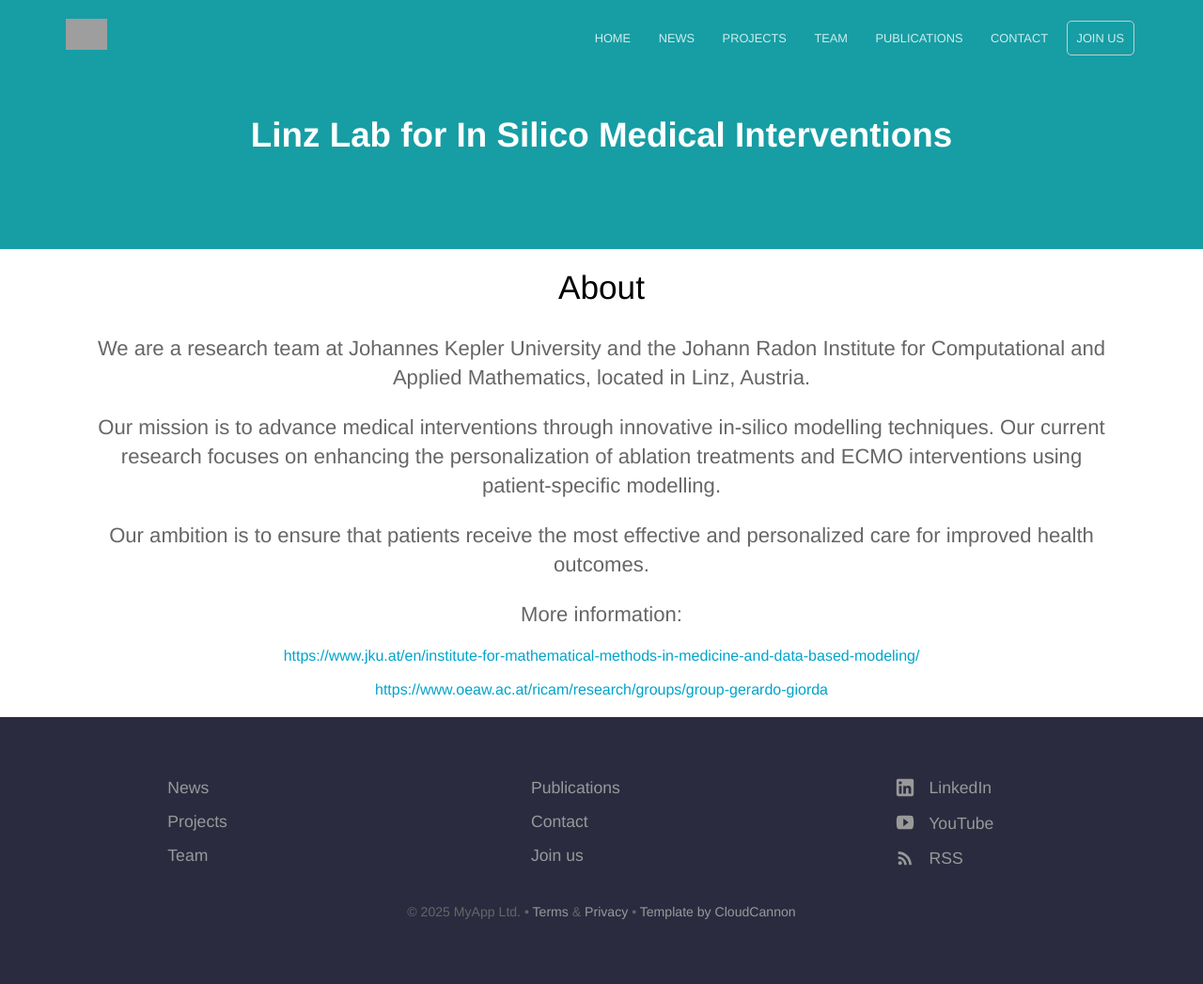
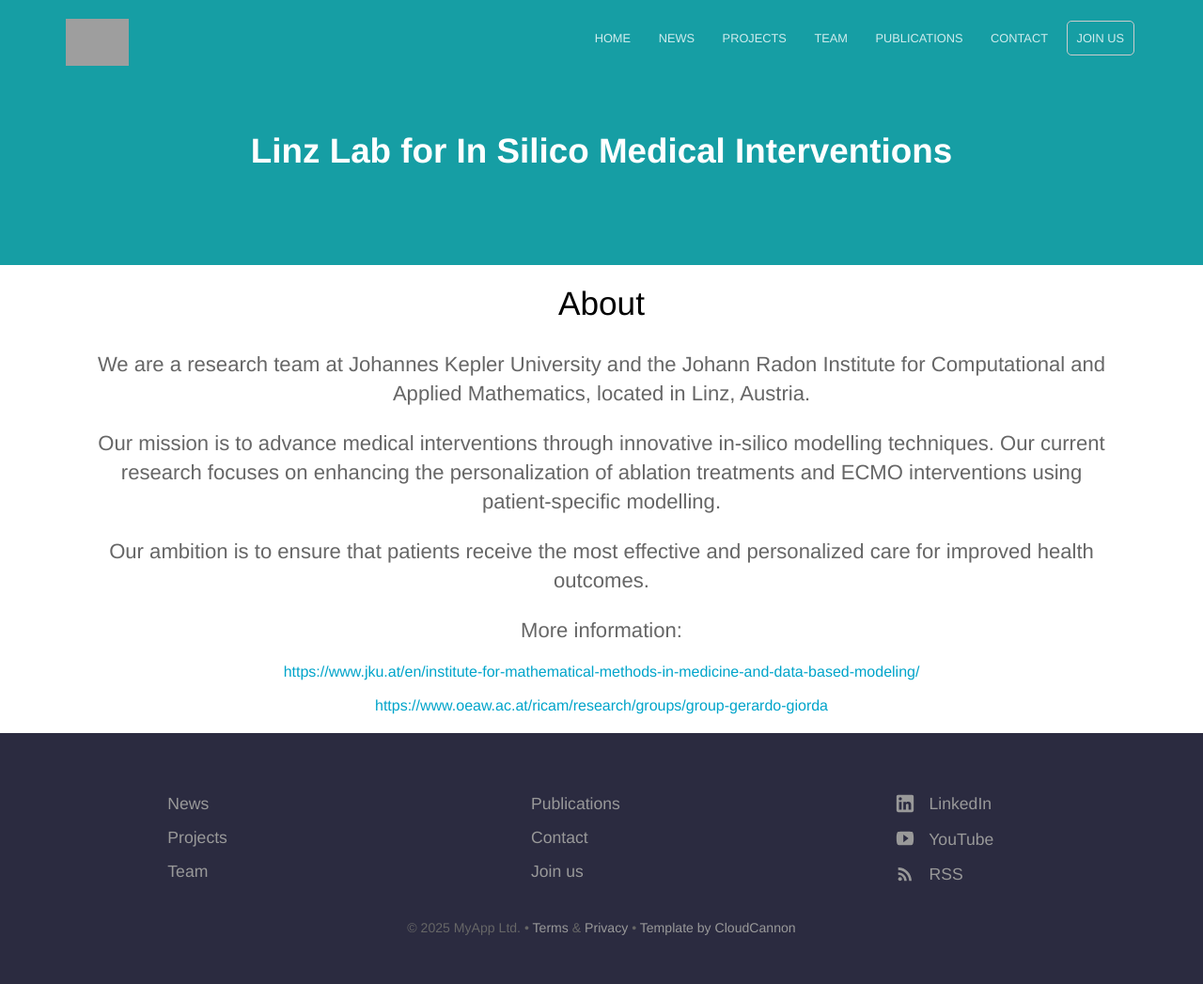
Before and after one commit to linzlabinsilmed/linzlabinsilmed.github.io, a Jekyll site: the page built from index.html, in a window 1280 px wide. Shown: the whole page at 94% size. Built offline with Jekyll 4.4.1, drawn with Linux system fonts in a browser that asks for light colours; the list of posts is cut into pages by our own code; grey boxes are pictures that could not be loaded.

Commit message:
Update default.html

```diff
--- a/_layouts/default.html
+++ b/_layouts/default.html
@@ -47,7 +47,7 @@
 	<body>
 		<header>
 			<div class="container">
-				<div class="company-name"><a href="{{ site.baseurl }}/"><img src="{{ site.baseurl }}/Logo2.png" alt="Linz Lab" width="95" height="33" /></a></div>
+				<div class="company-name"><a href="{{ site.baseurl }}/"><img src="{{ site.baseurl }}/Logo2.png" alt="Linz Lab" width="120" height="50" /></a></div>
 				{% include navigation.html %}
 			</div>
 		</header>
```
